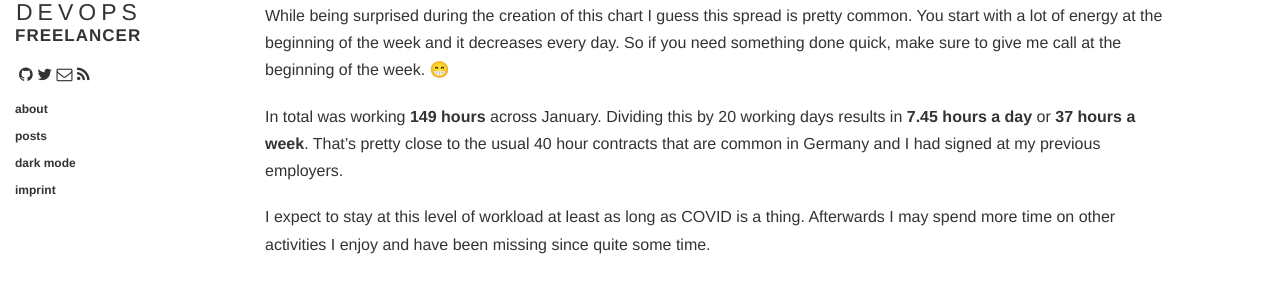
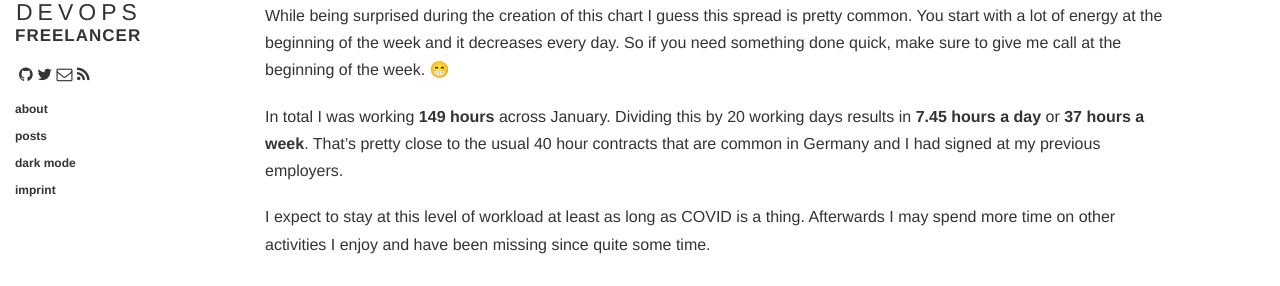
Before and after one commit to brennerm/brennerm.github.io, a Jekyll site: the page built from _posts/first-month-of-self-employment/2021-02-05-first-month-of-self-employment.markdown, in a window 1280 px wide and 900 px high, scrolled down 745 px. Shown: the part 152-438 px from the top of the window. Built offline with Jekyll 4.4.1, drawn with Linux system fonts in a browser that asks for light colours; comment, search, counter and statistics services are not loaded.

Commit message:
fix typo

```diff
--- a/_posts/first-month-of-self-employment/2021-02-05-first-month-of-self-employment.markdown
+++ b/_posts/first-month-of-self-employment/2021-02-05-first-month-of-self-employment.markdown
@@ -21,7 +21,7 @@ Being self-employed also means being responsible for managing when and how much
 
 While being surprised during the creation of this chart I guess this spread is pretty common. You start with a lot of energy at the beginning of the week and it decreases every day. So if you need something done quick, make sure to give me call at the beginning of the week. 😁
 
-In total was working **149 hours** across January. Dividing this by 20 working days results in **7.45 hours a day** or **37 hours a week**. That's pretty close to the usual 40 hour contracts that are common in Germany and I had signed at my previous employers.
+In total I was working **149 hours** across January. Dividing this by 20 working days results in **7.45 hours a day** or **37 hours a week**. That's pretty close to the usual 40 hour contracts that are common in Germany and I had signed at my previous employers.
 
 I expect to stay at this level of workload at least as long as COVID is a thing. Afterwards I may spend more time on other activities I enjoy and have been missing since quite some time.
 
```
